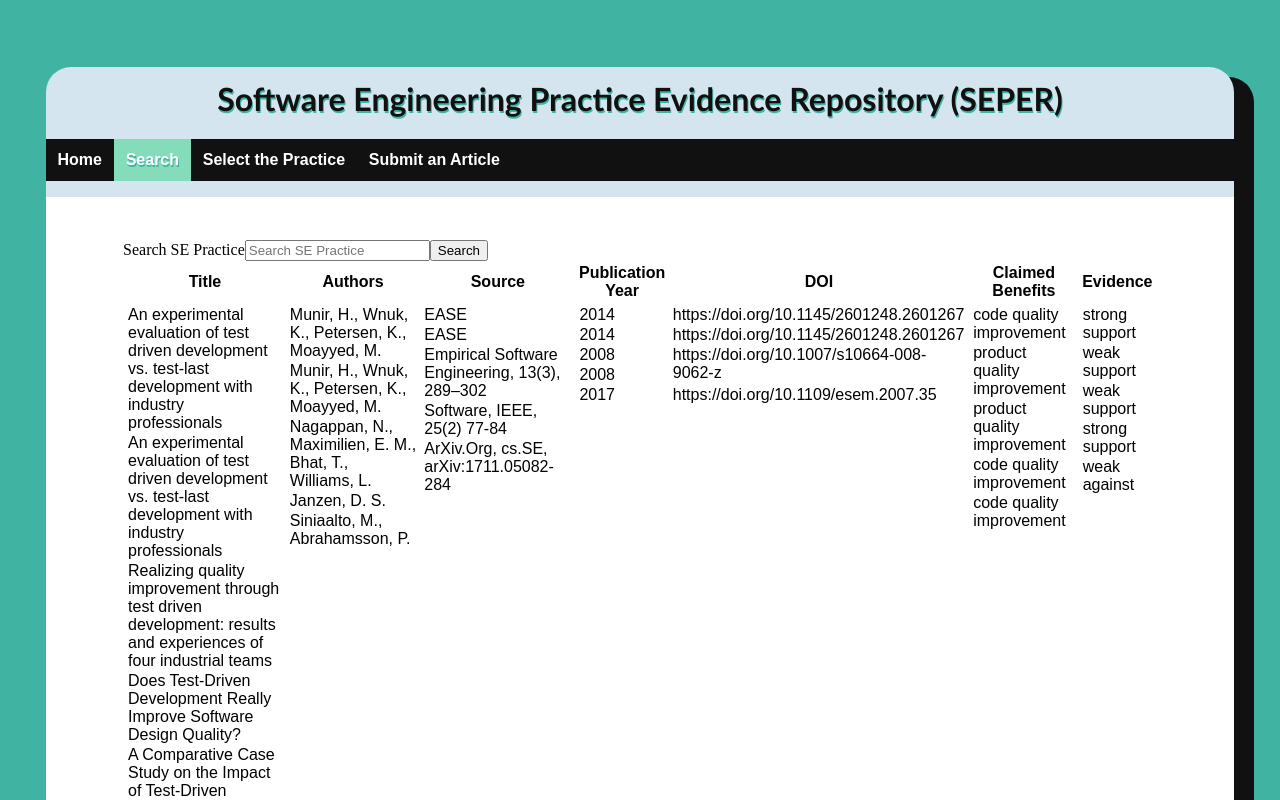
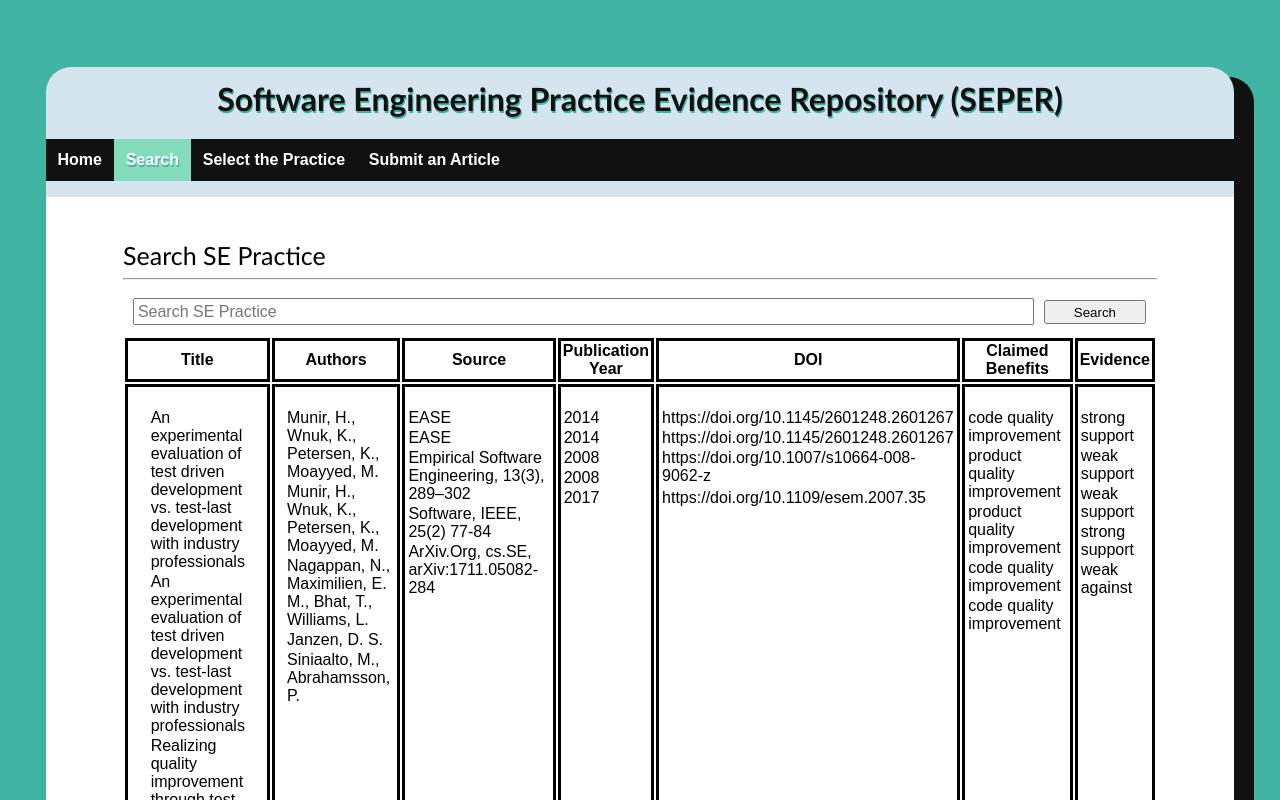
Before and after one commit to jasphyy/SEPER-App, a React (Create React App) app in the folder frontend/: page /Search in a window 1280 px wide. Shown: the top 800 px of the page. Built offline with nearby package versions, Linux system fonts and the light colour scheme.

Commit message:
added search page css

```diff
--- a/frontend/src/components/searchbar.js
+++ b/frontend/src/components/searchbar.js
@@ -2,10 +2,13 @@ import React from 'react';
 
 const SearchBar = ({ searchQuery, setSearchQuery }) => (
     <form action="/" method="get">
-    <label htmlFor="header-search">
+    <label htmlFor="header-search" class = "SELabel">
         <span className="visually-hidden">Search SE Practice</span>
     </label>
+    <hr></hr>
+    <div class = "searchbar-container">
     <input
+        class = "searchbar"
         value={searchQuery}
         onInput={e => setSearchQuery(e.target.value)}
         type="text"
@@ -13,8 +16,10 @@ const SearchBar = ({ searchQuery, setSearchQuery }) => (
         placeholder="Search SE Practice"
         name="s"
     />
-    <button type="submit">Search</button>
+    <button class = "search-button" type="submit">Search</button>
+    </div>
 </form>
+
 
 );
 
--- a/frontend/src/index.css
+++ b/frontend/src/index.css
@@ -25,7 +25,6 @@ body {
   padding-bottom: 2%;
 }
 
-
 .search-container{
   padding-left: 5%;
   padding-right: 5%;
@@ -49,6 +48,84 @@ body {
 
 }
 
+.search-table{
+ width: 100%;
+}
+
+th{
+  font-family: sans-serif;
+  border: solid;
+
+}
+
+.article-title{
+  border: solid;
+  padding: 2%;
+}
+
+.article-authors{
+  border: solid;
+  padding: 1%;
+}
+
+.article-source{
+  border: solid;
+}
+
+.article-publication-year{
+  border: solid;
+}
+.article-doi{
+  border: solid;
+}
+
+
+
+.article-claim{
+  border: solid;
+}
+
+
+.article-evidence{
+  border: solid;
+}
+
+
+
+
+
+tr{
+  border: solid;
+}
+
+td{
+  font-family: sans-serif;
+
+}
+
+.SELabel{
+  font-size: 25px;
+  font-family: 'Gill Sans', 'Gill Sans MT', Calibri, 'Trebuchet MS', sans-serif;
+}
+
+.searchbar{
+  font-family: sans-serif;
+  width: 88%;
+  font-size: 16px;
+  padding: 0.25%;
+}
+
+.search-button{
+  font-family: sans-serif;
+  padding: 0.25%;
+  margin-left: 1%;
+  width: 10%;
+}
+
+
+.searchbar-container{
+  padding: 1%;
+}
 
 h1, h2, p, ul, li {
   font-family: sans-serif;
@@ -88,13 +165,6 @@ ul.header li a {
   text-shadow: 1px 2px #41b3a3;
 }
 
-td{
-  font-family: sans-serif;
-}
-
-tr{
-  font-family: sans-serif;
-}
 
 .pagination{
   font-family: sans-serif;
--- a/frontend/src/pages/Search.js
+++ b/frontend/src/pages/Search.js
@@ -17,7 +17,7 @@ const Search = () =>
       searchQuery={searchQuery}
       setSearchQuery={setSearchQuery}
       />
-      <table>
+      <table class = "search-table">
         <tr>
           <th>Title</th>
           <th>Authors</th>
```
